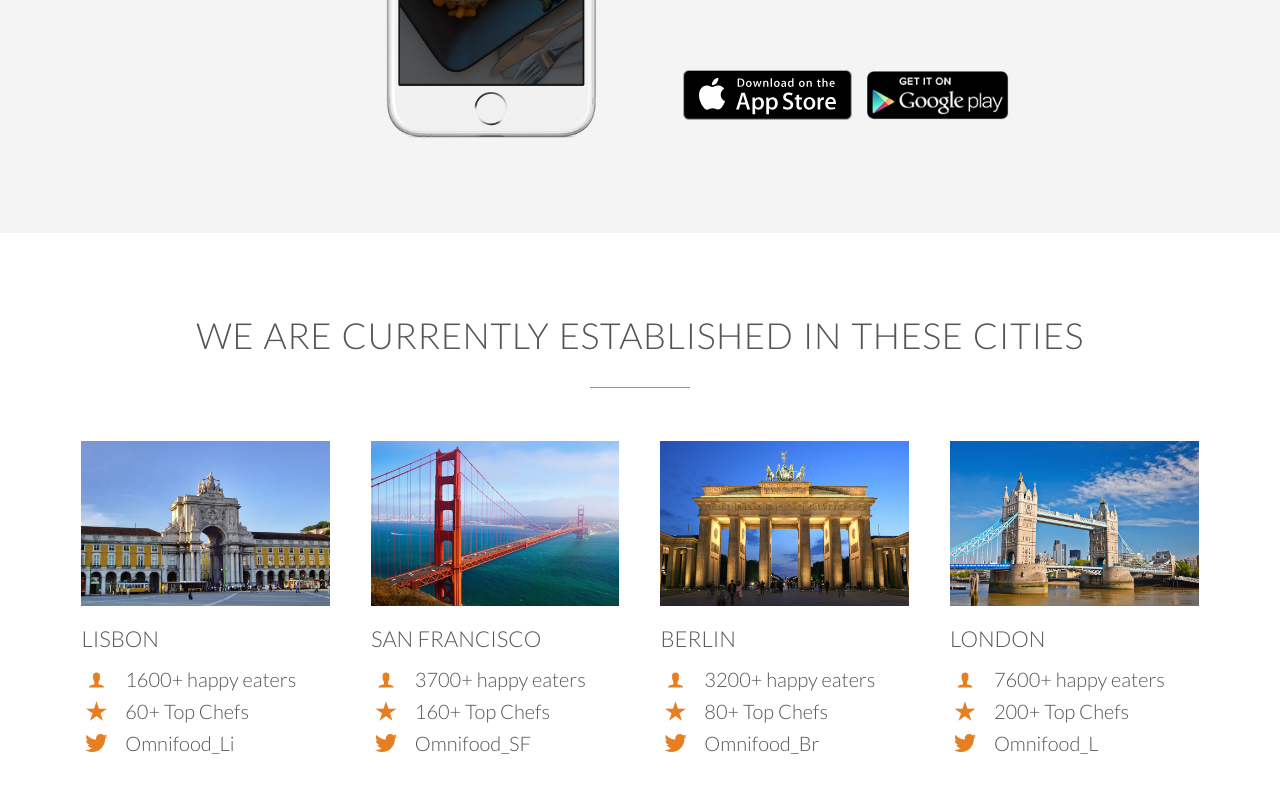
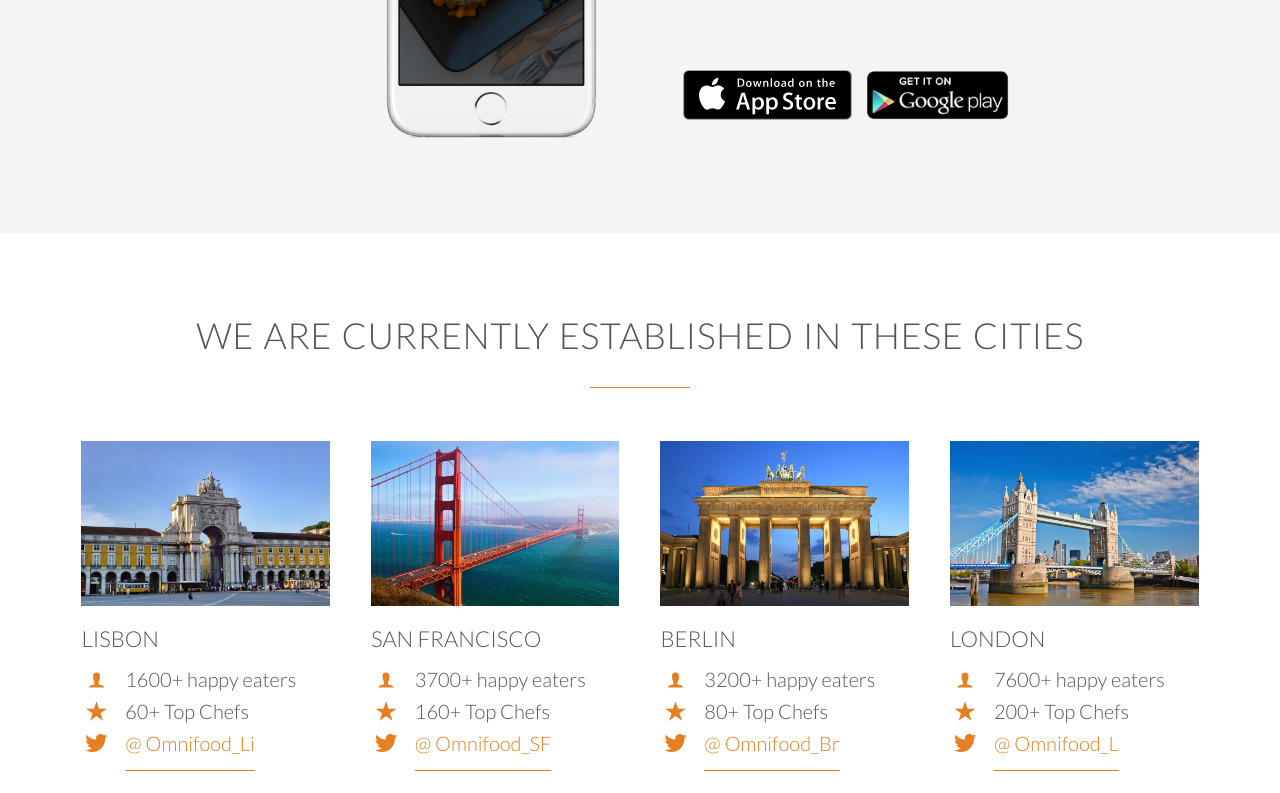
Before and after one commit to Si-maher/Food-App, a plain HTML site: page index.html in a window 1280 px wide. Shown: the part 2504-3297 px from the top of the page. Drawn offline with Linux system fonts and the light colour scheme; files whose address does not match are found by name.

```diff
--- a/index.html
+++ b/index.html
@@ -176,7 +176,7 @@
             </div>
             <div class="city-feature">
                 <i class="ion-social-twitter icon-small"></i>
-                Omnifood_Li
+               <a class="social-media" href="#">@ Omnifood_Li</a>
             </div>
          </div>
          <div class="col span-1-of-4 box ">
@@ -193,7 +193,7 @@
             </div>
             <div class="city-feature">
                 <i class="ion-social-twitter icon-small"></i>
-                Omnifood_SF
+               <a class="social-media" href="#">@ Omnifood_SF</a>
             </div>
          </div>
          <div class="col span-1-of-4 box">
@@ -210,7 +210,7 @@
             </div>
             <div class="city-feature">
                 <i class="ion-social-twitter icon-small"></i>
-                Omnifood_Br
+                <a class="social-media" href="#">@ Omnifood_Br</a>
             </div>
          </div>
          <div class="col span-1-of-4 box ">
@@ -227,7 +227,7 @@
             </div>
             <div class="city-feature">
                 <i class="ion-social-twitter icon-small"></i>
-                Omnifood_L
+                <a class="social-media" href="#">@ Omnifood_L</a>
             </div>
          </div>
 
--- a/resources/css/styles.css
+++ b/resources/css/styles.css
@@ -107,8 +107,17 @@
 }
 /*---------Links----------s*/
 a:link,
+a:visited {
+    color:#e67e22;
+    text-decoration: none;
+    border-bottom: 1px solid #e67e22;
+    padding-bottom: 15px;
+    transition: border-bottom 0.2s, color 0.2s;
+}
+a:hover,
 a:active {
-    color: #e67e22;
+  color: #555;
+  border-bottom: 1px solid transparent;
 }
 /*---------Buttons----------s*/
 
@@ -270,6 +279,10 @@
   width: auto;
   margin-right: 10px;
 }
+.btn-app:link,
+.btn-app:visited {
+border: 0;
+}
 /*-------------------------*/
 /*City Images*/
 /*-------------------------*/
```
